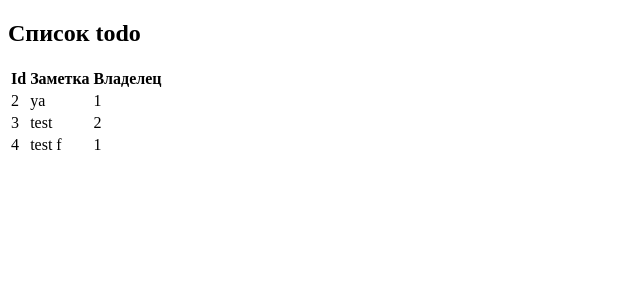
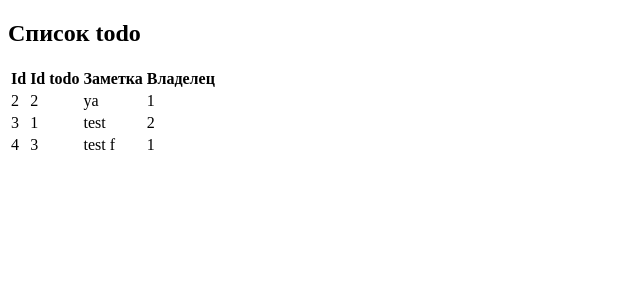
Before and after one commit to GnomGad/BackendDjangoTodoServer, a Django app: page /todo/ in a window 1280 px wide. Shown: the top 300 px of the page, without its empty margins (0-640 px from the left). Run offline with Django 3.2, Linux system fonts and the light colour scheme; data comes from the database, SQL or seed files in the repository; both versions use the stored data as it was after the commit.

Commit message:
Update views and urls Добавил вьюшки для некоторых запросов Обновил редми

```diff
--- a/App/models.py
+++ b/App/models.py
@@ -7,3 +7,4 @@ class Person(models.Model):
 class Todo(models.Model):
     person = models.ForeignKey(Person, on_delete = models.CASCADE)
     text = models.CharField(max_length=350)
+    ittodo = models.IntegerField()
--- a/App/views.py
+++ b/App/views.py
@@ -2,6 +2,7 @@ from django.shortcuts import render
 from django.http import HttpResponse
 from django.template import RequestContext
 
+from django.core import serializers
 from django.http.response import JsonResponse
 
 
@@ -19,13 +20,21 @@ def person(request):
 
 def todo(request):
     if request.method == "POST":
-        t = Todo.objects.create(text = request.POST.get("text"),person_id = request.POST.get("person_id"))
+        t = Todo.objects.create(text = request.POST.get("text"),person_id = request.POST.get("person_id"),ittodo = request.POST.get("ittodo"))
         return HttpResponse("<h2>Add todo,\n{0}\nidperson_id = {1}</h2>".format(request.POST.get("text"),request.POST.get("person_id")))
     if request.method == "GET":
         return render(request,"todo.html",{"todos":Todo.objects.all()})
 
-def todoperson(request, id):
+def tododel(request, person_id, idtodo):
+    if request.method == "DELETE":
+        t = Todo.objects.filter(person_id = person_id,ittodo = idtodo)
+        t.delete()
+        return HttpResponse("Deleted")
+
+def todoperson(request,id ):
     if request.method == "GET":
-        return render(request,"todo.html",{"todos":Todo.objects.filter(person_id=id)})
+        #return render(request,"todo.html",{"todos":Todo.objects.filter(person_id=id)})
+        #data1 = serializers.serialize('json',{'data':Todo.objects.filter(person_id=id)})
+        return HttpResponse(Todo.objects.filter(person_id=id).values("person_id","ittodo","text"))
     else:
         return("Bad method")
--- a/Server/urls.py
+++ b/Server/urls.py
@@ -23,4 +23,5 @@ urlpatterns = [
     path('person/', views.person),
     path('todo/', views.todo),
     path('person/<int:id>/', views.todoperson),
+    path('todo/<int:person_id>/<int:idtodo>/', views.tododel),
 ]
--- a/templates/todo.html
+++ b/templates/todo.html
@@ -8,9 +8,9 @@
 {% if todos.count > 0 %}
     <h2>Список todo</h2>
     <table>
-        <tr><th>Id</th><th>Заметка</th><th>Владелец</th></tr>
+        <tr><th>Id</th><th>Id todo</th><th>Заметка</th><th>Владелец</th></tr>
         {% for todo in todos %}
-        <tr><td>{{ todo.id }}</td><td>{{ todo.text }}</td><td>{{ todo.person_id }}</td></tr>
+        <tr><td>{{ todo.id }}</td><td>{{ todo.ittodo }}</td><td>{{ todo.text }}</td><td>{{ todo.person_id }}</td></tr>
         {% endfor %}
     </table>
     {% endif %}
```
Also changed, not shown: App/migrations/0001_initial.py, README.md, db.sqlite3.
